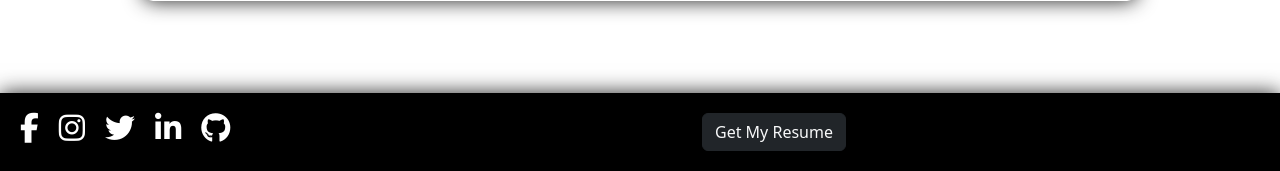
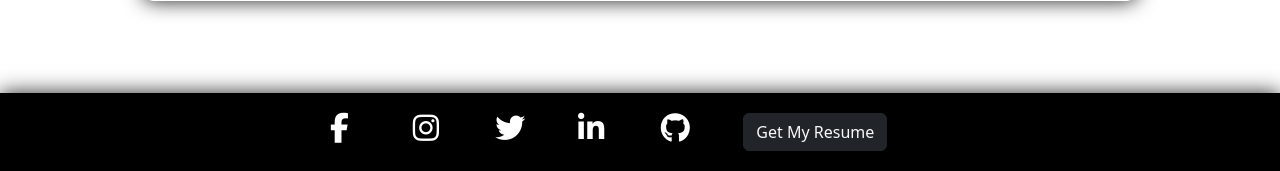
Before and after one commit to RailonA/rails_professional_portfolio, a Rails app: page / in a window 1280 px wide. Shown: the part 2591-2762 px from the top of the page. Run offline with Rails 7, Linux system fonts and the light colour scheme; style sheets or scripts are compiled from the project's sources; some libraries are stand-ins or nearby versions.

Commit message:
Fix  page

```diff
--- a/app/assets/stylesheets/main_page.scss
+++ b/app/assets/stylesheets/main_page.scss
@@ -20,6 +20,7 @@ body {
   .logo-p {
     margin: 0 10px;
   }
+
   a:hover,
   .fab:hover {
     color: #0066cc;
--- a/app/views/shared/_footer.html.erb
+++ b/app/views/shared/_footer.html.erb
@@ -1,27 +1,27 @@
-  <footer>
-    <nav class="d-flex justify-content-around">
-      <div class="d-flex justify-content-start  align-items-start col fab-div">
-        <a href="https://www.facebook.com/RailonA.ArtStudio">
+  <footer class="d-flex justify-content-center">
+    <nav class="d-flex  col-6">
+
+      <div class="d-flex  col-8">
+        <a  class="d-flex col" href="https://www.facebook.com/RailonA.ArtStudio">
           <i class="fab fa-facebook-f"></i>
         </a>
-        <a href="https://www.instagram.com/railon.a/">
+        <a  class="d-flex col" href="https://www.instagram.com/railon.a/">
           <i class="fab fa-instagram"></i>
         </a>
-        <a href="https://twitter.com/RailonAcosta">
+        <a class="d-flex col"  href="https://twitter.com/RailonAcosta">
           <i class="fab fa-twitter"></i>
         </a>
-        <a href="https://www.linkedin.com/in/railon-acosta/">
+        <a  class="d-flex col" href="https://www.linkedin.com/in/railon-acosta/">
           <i class="fab fa-linkedin-in" ></i>
         </a>
-        <a href="https://github.com/RailonA">
+        <a class="d-flex col" href="https://github.com/RailonA">
           <i class="fab fa-github"></i>
         </a>
     </div>
 
- <div class="col">
-    <a href="/pdf/Railon AcostaResume.pdf" class="btn btn-dark text-light">Get My Resume</a>
-  </div>
+    <div class="col">
+      <a href="/pdf/Railon AcostaResume.pdf" class="btn btn-dark text-light">Get My Resume</a>
+    </div>
 
-</div>
 </nav>
 </footer>
```
